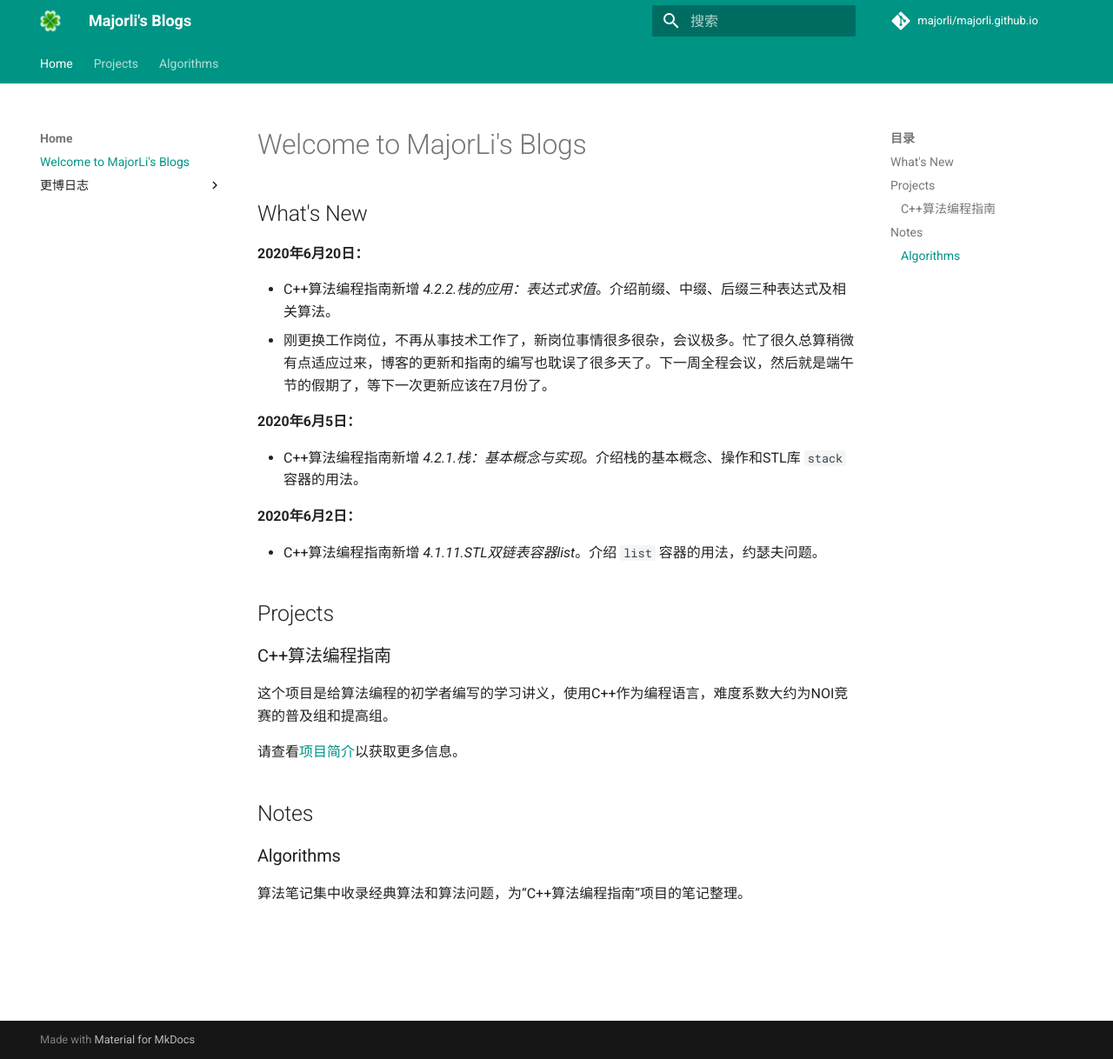
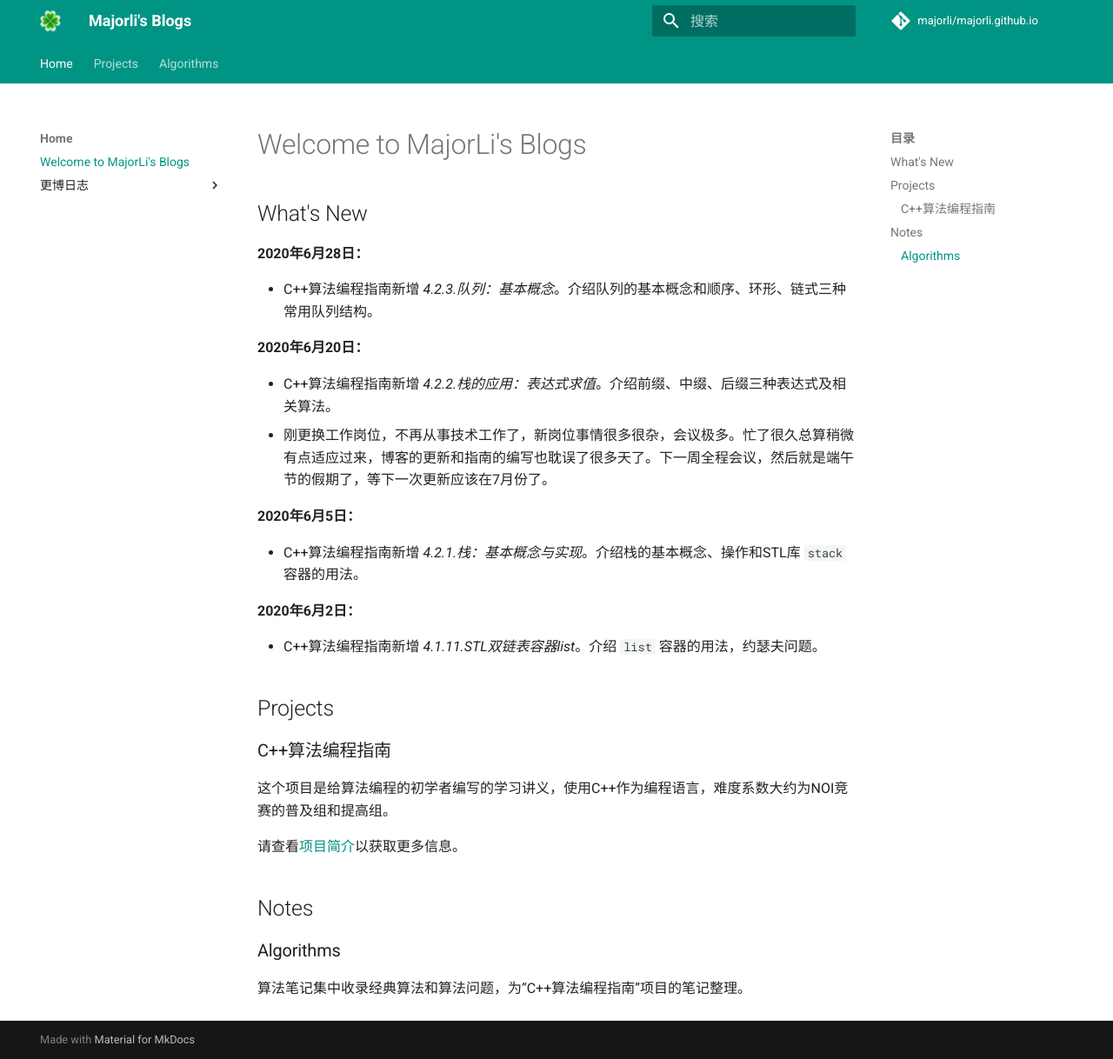
Before and after one commit to majorli/majorli.github.io, an MkDocs documentation site: the page built from docs/index.md, in a window 1280 px wide and 1218 px high. Shown: the whole window at 87% size. Built offline with MkDocs 1.6.1 and Material for MkDocs 9.7.7, drawn with Linux system fonts in a browser that asks for light colours; comment, search, counter and statistics services are not loaded.

Commit message:
20200628_2258_source

```diff
--- a/docs/index.md
+++ b/docs/index.md
@@ -1,6 +1,10 @@
 # Welcome to MajorLi's Blogs
 
 ## What's New
+
+**2020年6月28日：**
+
+- C++算法编程指南新增 *4.2.3.队列：基本概念*。介绍队列的基本概念和顺序、环形、链式三种常用队列结构。
 
 **2020年6月20日：**
 
```
Also changed, not shown: docs/projects/algo_guide.md (+1 -0 lines).
